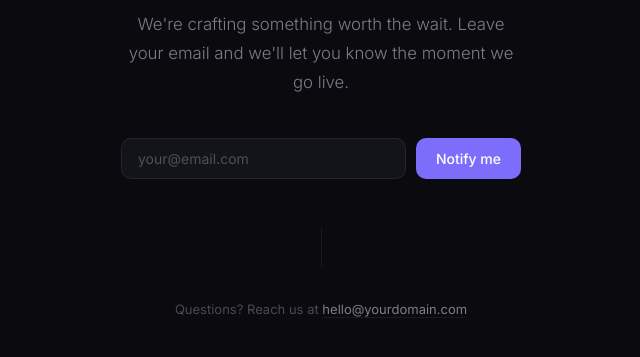
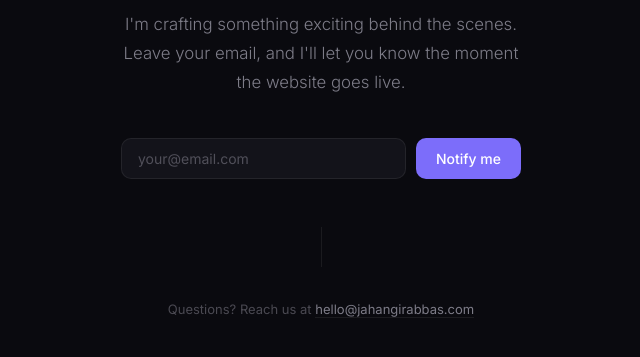
Before and after one commit to ijahangirabbas/jahangirabbas.com, a plain HTML site: page index.html in a window 1280 px wide. Shown: the part 351-708 px from the top of the page, without its empty margins (319-959 px from the left). Drawn offline with nearby package versions, Linux system fonts and the light colour scheme.

Commit message:
Update email content and contact information

```diff
--- a/index.html
+++ b/index.html
@@ -195,7 +195,7 @@
     </h1>
 
     <p class="subtitle">
-      We're crafting something worth the wait. Leave your email and we'll let you know the moment we go live.
+         I'm crafting something exciting behind the scenes. Leave your email, and I'll let you know the moment the website goes live.
     </p>
 
     <div class="notify-form">
@@ -206,7 +206,7 @@
     <div class="divider"></div>
 
     <p class="meta">
-      Questions? Reach us at <a href="mailto:hello@yourdomain.com">hello@yourdomain.com</a>
+      Questions? Reach us at <a href="mailto:hello@jahangirabbas.com">hello@jahangirabbas.com</a>
     </p>
   </div>
 </body>
```
